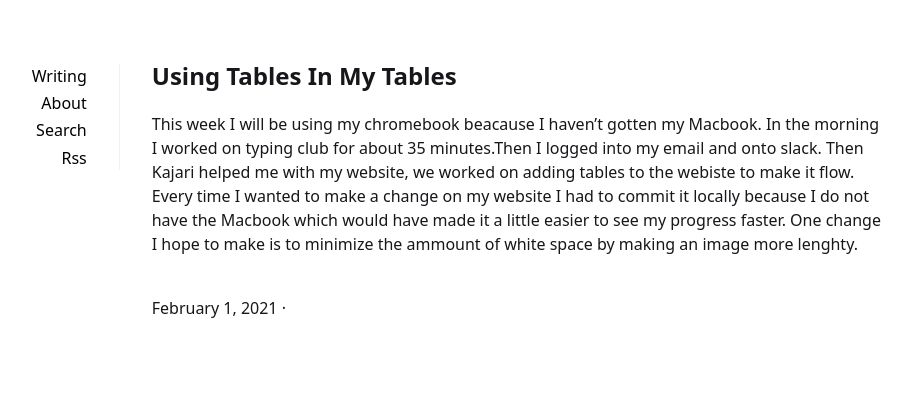
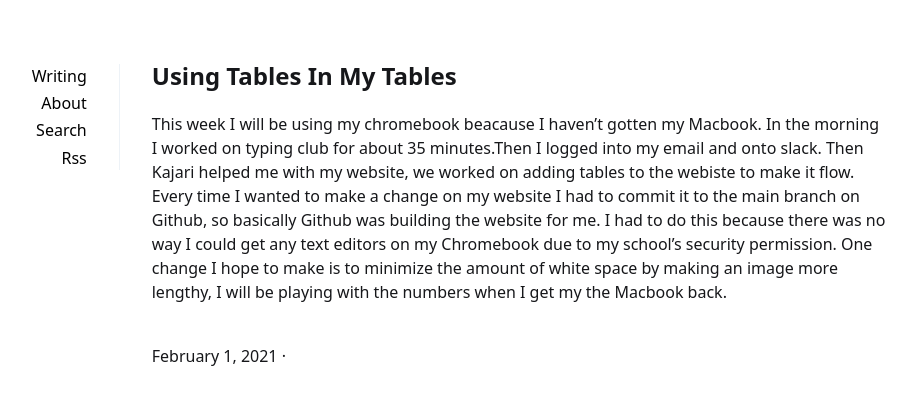
Before and after one commit to celestem406/celestem406.Github.io, a Jekyll site: the page built from _posts/2021-02-01-Using-Tables-In-My-Website.md, in a window 1280 px wide. Shown: the top 405 px of the page, without its empty margins (201-1117 px from the left). Built offline with Jekyll 4.4.1, drawn with Linux system fonts in a browser that asks for light colours; a file with an impossible date is left out.

Commit message:
Update 2021-02-01-Using-Tables-In-My-Website.md

```diff
--- a/_posts/2021-02-01-Using-Tables-In-My-Website.md
+++ b/_posts/2021-02-01-Using-Tables-In-My-Website.md
@@ -5,4 +5,4 @@ description:
 summary:
 tags:
 ---
-This week I will be using my chromebook beacause I haven't gotten my Macbook. In the morning I worked on typing club for about 35 minutes.Then I logged into my email and onto slack. Then Kajari helped me with my website, we worked on adding tables to the webiste to make it flow. Every time I wanted to make a change on my website I had to commit it locally because I do not have the Macbook which would have made it a little easier to see my progress faster. One change I hope to make is to minimize the ammount of white space by making an image more lenghty.
+This week I will be using my chromebook beacause I haven't gotten my Macbook. In the morning I worked on typing club for about 35 minutes.Then I logged into my email and onto slack. Then Kajari helped me with my website, we worked on adding tables to the webiste to make it flow. Every time I wanted to make a change on my website I had to commit it to the main branch on Github, so basically Github was building the website for me. I had to do this because there was no way I could get any text editors on my Chromebook due to my school's security permission. One change I hope to make is to minimize the amount of white space by making an image more lengthy, I will be playing with the numbers when I get my the Macbook back.
```
